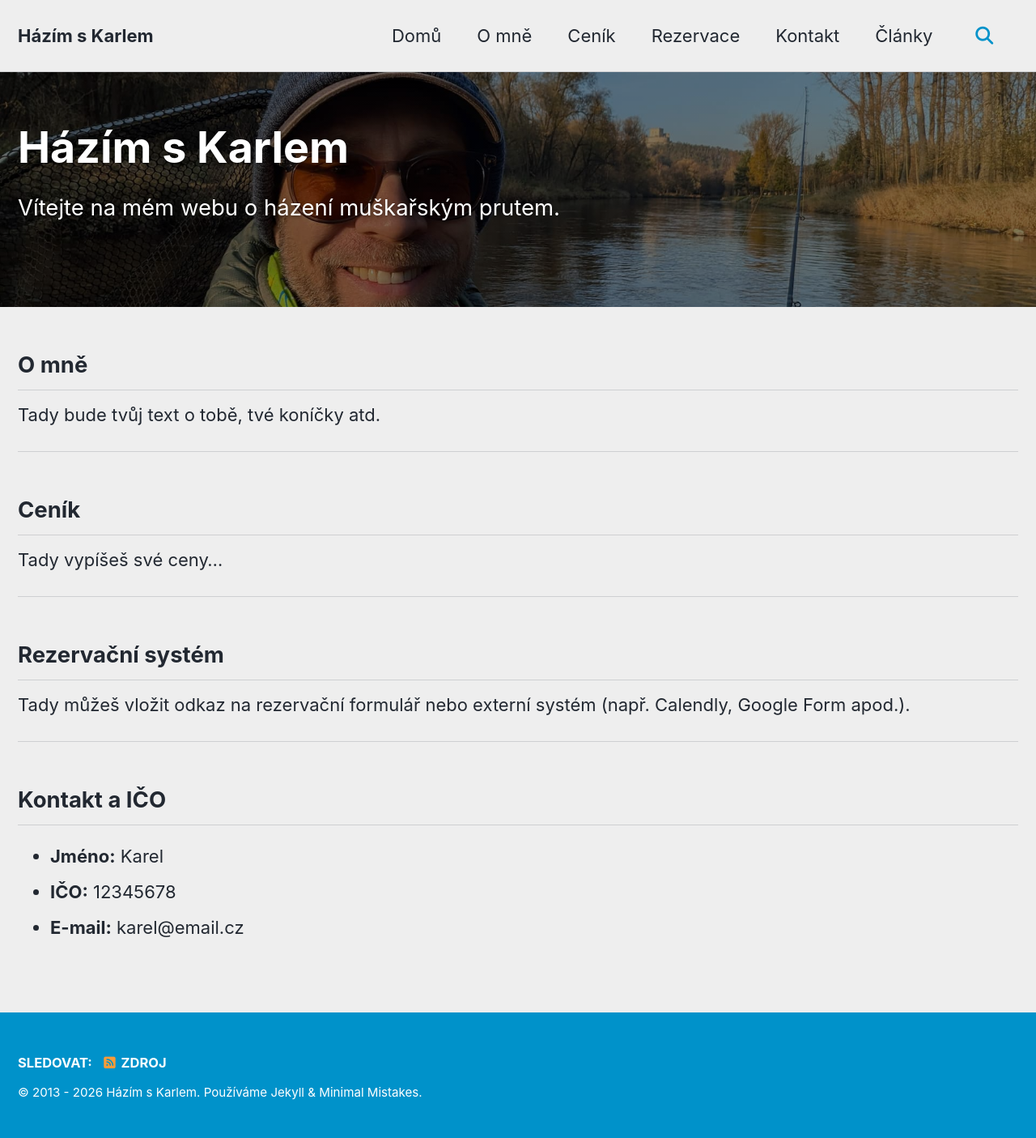
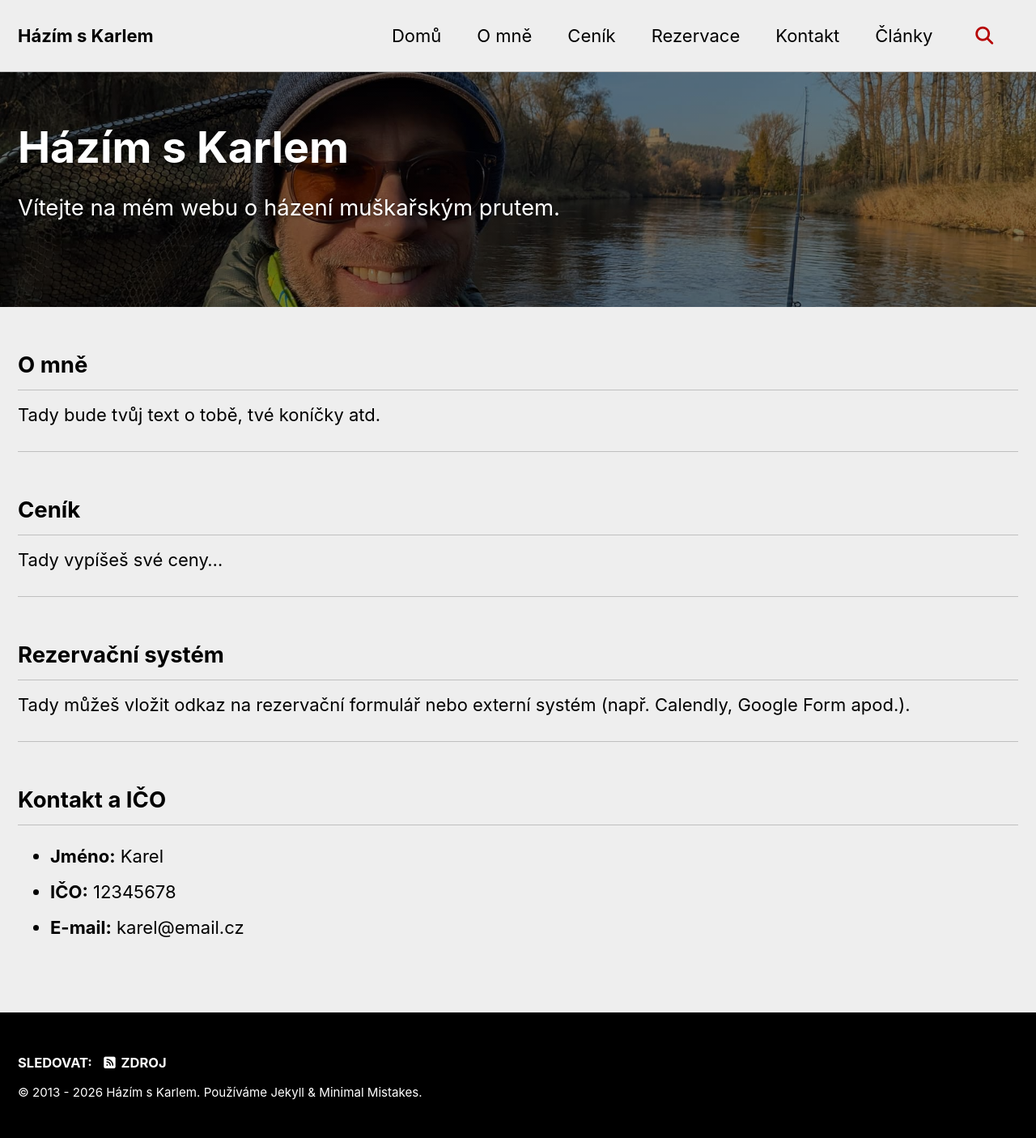
Before and after one commit to hazimskarlem/hazimskarlem.github.io, a Jekyll site: the page built from index.md, in a window 1280 px wide. Shown: the whole page at 81% size. Built offline with Jekyll 4.4.1, drawn with Linux system fonts in a browser that asks for light colours; cached includes are drawn as plain includes.

Commit message:
Update _config.yml

```diff
--- a/_config.yml
+++ b/_config.yml
@@ -12,7 +12,7 @@
 
 # theme                 : "minimal-mistakes-jekyll"
 # remote_theme          : "mmistakes/minimal-mistakes"
-minimal_mistakes_skin    : "air" # "default", "air", "aqua", "contrast", "dark", "dirt", "neon", "mint", "plum", "sunrise", "catppuccin_latte", "catppuccin_mocha"
+minimal_mistakes_skin    : "contrast" # "default", "air", "aqua", "contrast", "dark", "dirt", "neon", "mint", "plum", "sunrise", "catppuccin_latte", "catppuccin_mocha"
 
 # Site Settings
 locale                  : "cs-CZ"
```
